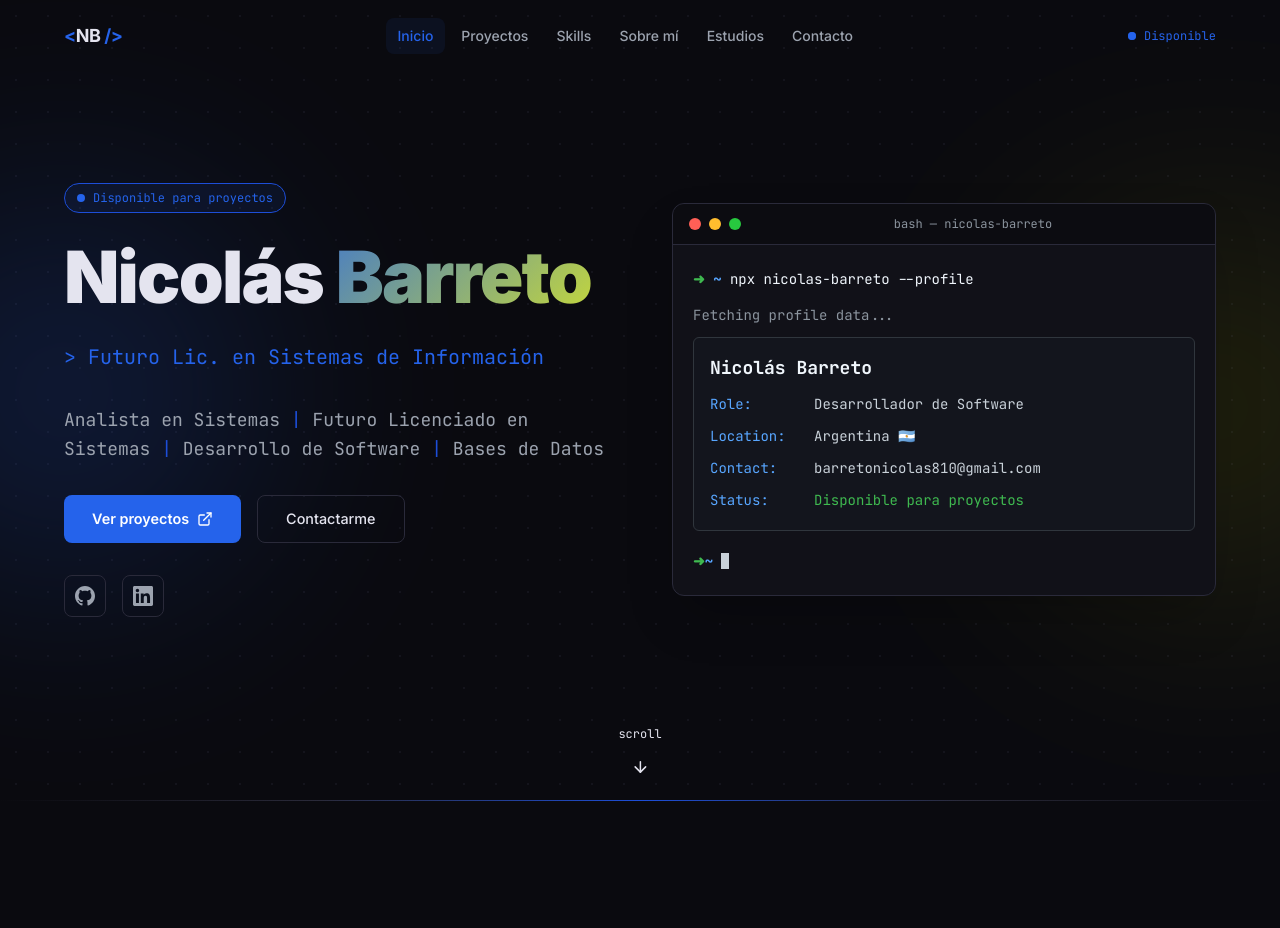
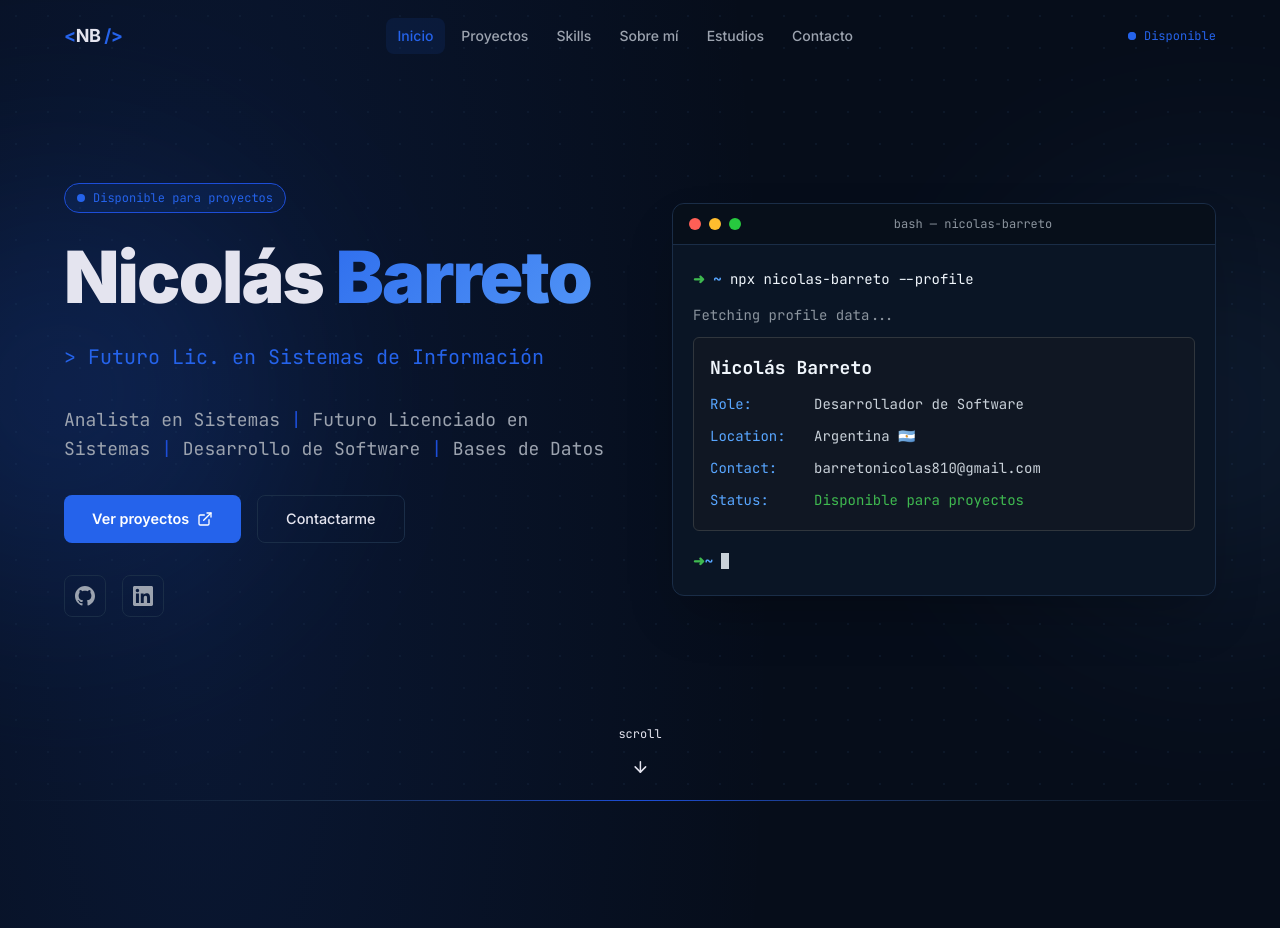
Before and after one commit to NicolasBarreto79/mi-portafolio, a Next.js app: page / in a window 1280 px wide. Shown: the top 928 px of the page. Built offline with nearby package versions, Linux system fonts and the light colour scheme.

Commit message:
feat: fondo azul profundo con aurora glow, accent2 azul claro, quitar amarillo

```diff
--- a/src/app/globals.css
+++ b/src/app/globals.css
@@ -6,23 +6,23 @@
    ============================================ */
 
 @theme {
-  /* Colores del sistema */
-  --color-bg-primary: #0a0a0f;
-  --color-bg-secondary: #111118;
-  --color-bg-card: #16161e;
-  --color-bg-card-hover: #1e1e2a;
-  --color-border: #2a2a3a;
-  --color-border-hover: #3a3a5a;
+  /* Colores del sistema — fondo azul profundo */
+  --color-bg-primary: #060d1a;
+  --color-bg-secondary: #0a1525;
+  --color-bg-card: #0f1d30;
+  --color-bg-card-hover: #152540;
+  --color-border: #1a2d47;
+  --color-border-hover: #243d5e;
 
-  /* Acento principal — azul oscuro */
+  /* Acento principal — azul */
   --color-accent: #2563eb;
   --color-accent-dim: #1d4ed8;
-  --color-accent-glow: rgba(37, 99, 235, 0.25);
-  --color-accent-subtle: rgba(37, 99, 235, 0.08);
+  --color-accent-glow: rgba(37, 99, 235, 0.30);
+  --color-accent-subtle: rgba(37, 99, 235, 0.10);
 
-  /* Acento secundario — amarillo flúor */
-  --color-accent2: #faff00;
-  --color-accent2-dim: #d4e000;
+  /* Acento secundario — azul claro complementario */
+  --color-accent2: #60a5fa;
+  --color-accent2-dim: #3b82f6;
 
   /* Texto */
   --color-text-primary: #e4e4ef;
@@ -45,6 +45,10 @@ html {
 
 body {
   background-color: var(--color-bg-primary);
+  background-image:
+    radial-gradient(ellipse 70% 50% at 15% 10%, rgba(37, 99, 235, 0.12) 0%, transparent 65%),
+    radial-gradient(ellipse 55% 45% at 85% 85%, rgba(37, 99, 235, 0.09) 0%, transparent 65%),
+    radial-gradient(ellipse 40% 35% at 50% 40%, rgba(96, 165, 250, 0.05) 0%, transparent 70%);
   color: var(--color-text-primary);
   font-family: var(--font-sans);
   -webkit-font-smoothing: antialiased;
```
